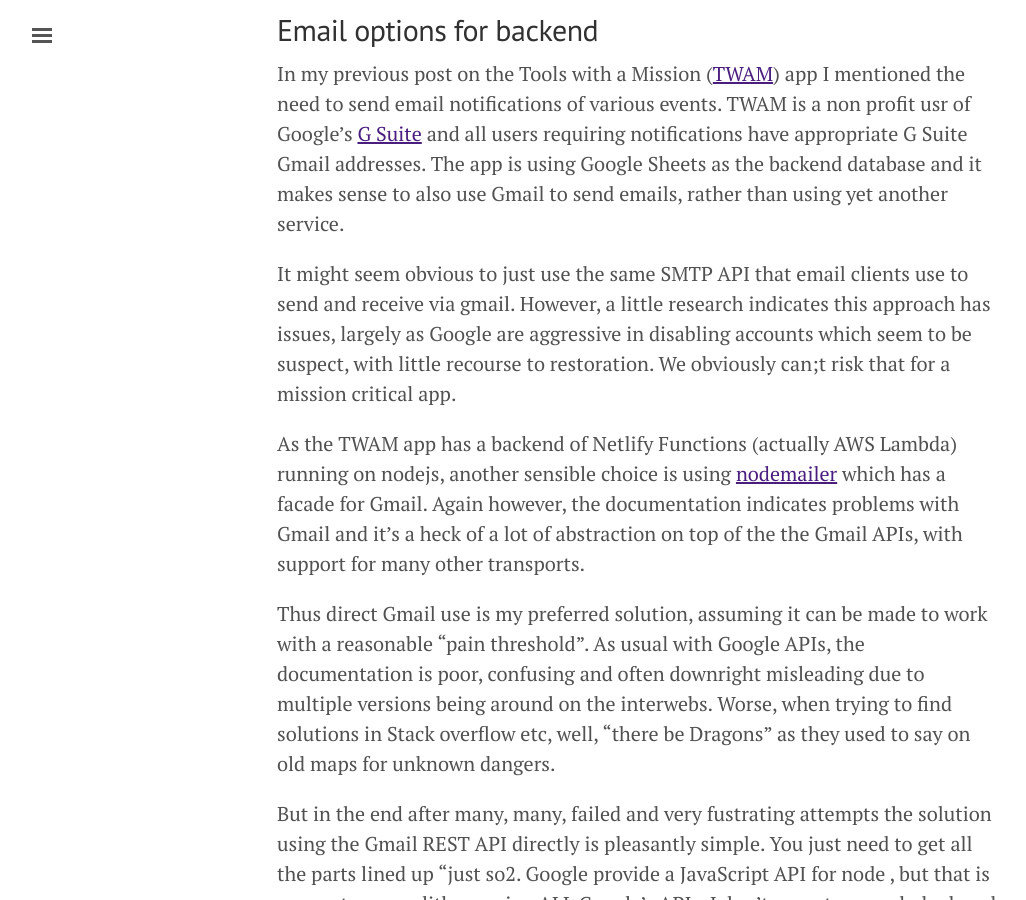
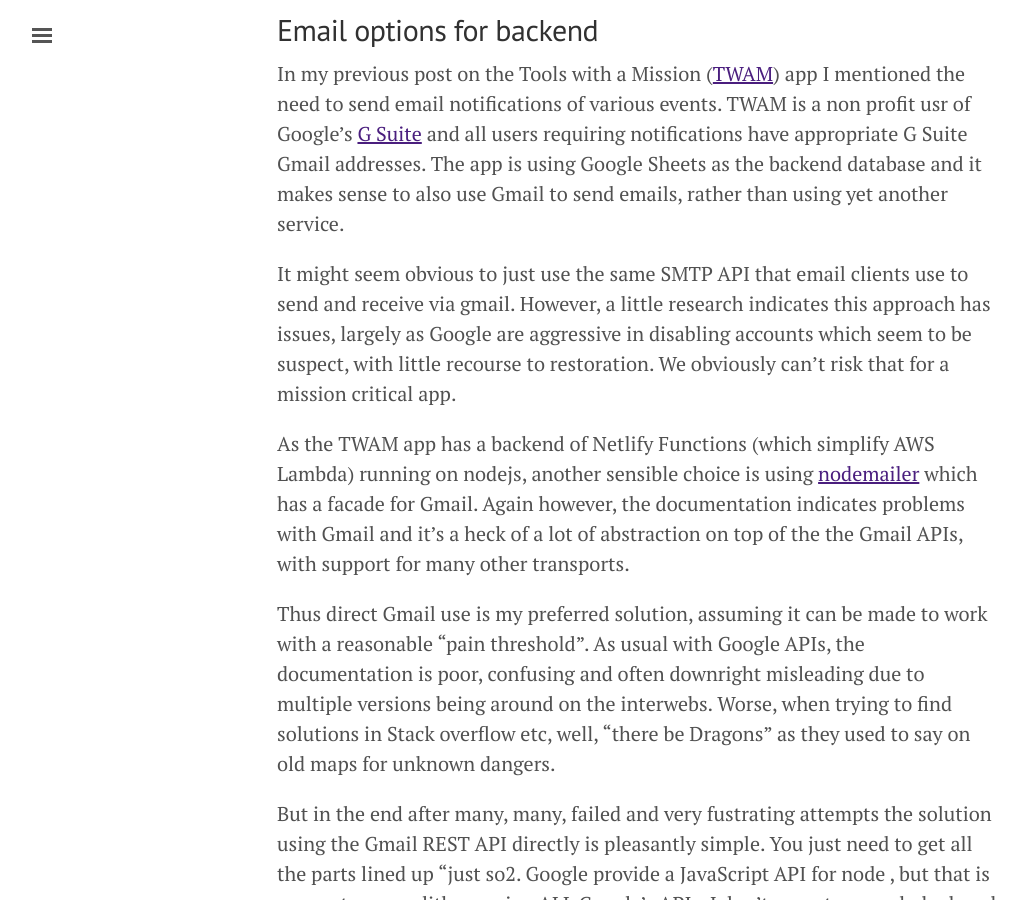
Before and after one commit to OpenDirective/opendirective.github.io, a Jekyll site: the page built from _posts/2020-09-11-sending-mail-with-g-suite.md, in a window 1280 px wide and 900 px high, scrolled down 401 px. Shown: the whole window, without its empty margins (3-1029 px from the left). Built offline with Jekyll 4.4.1, drawn with Linux system fonts in a browser that asks for light colours.

Commit message:
Fix type-o

```diff
--- a/_posts/2020-09-11-sending-mail-with-g-suite.md
+++ b/_posts/2020-09-11-sending-mail-with-g-suite.md
@@ -11,9 +11,9 @@
 
 In my previous post on the Tools with a Mission ([TWAM](https://www.twam.uk/)) app I mentioned the need to send email notifications of various events. TWAM is a non profit usr of Google's [G Suite](https://gsuite.google.com/) and all users requiring notifications have appropriate G Suite Gmail addresses. The app is using Google Sheets as the backend database and it makes sense to also use Gmail to send emails, rather than using yet another service.
 
-It might seem obvious to just use the same SMTP API that email clients use to send and receive via gmail. However, a little research indicates this approach has issues, largely as Google are aggressive in disabling accounts which seem to be suspect, with little recourse to restoration. We obviously can;t risk that for a mission critical app.
+It might seem obvious to just use the same SMTP API that email clients use to send and receive via gmail. However, a little research indicates this approach has issues, largely as Google are aggressive in disabling accounts which seem to be suspect, with little recourse to restoration. We obviously can't risk that for a mission critical app.
 
-As the TWAM app has a backend of Netlify Functions (actually AWS Lambda) running on nodejs, another sensible choice is using [nodemailer](https://nodemailer.com/about/) which has a facade for Gmail. Again however, the documentation indicates problems with Gmail and it's a heck of a lot of abstraction on top of the the Gmail APIs, with support for many other transports.
+As the TWAM app has a backend of Netlify Functions (which simplify AWS Lambda) running on nodejs, another sensible choice is using [nodemailer](https://nodemailer.com/about/) which has a facade for Gmail. Again however, the documentation indicates problems with Gmail and it's a heck of a lot of abstraction on top of the the Gmail APIs, with support for many other transports.
 
 Thus direct Gmail use is my preferred solution, assuming it can be made to work with a reasonable "pain threshold". As usual with Google APIs, the documentation is poor, confusing and often downright misleading due to multiple versions being around on the interwebs. Worse, when trying to find solutions in Stack overflow etc, well, "there be Dragons" as they used to say on old maps for unknown dangers.
 
```
